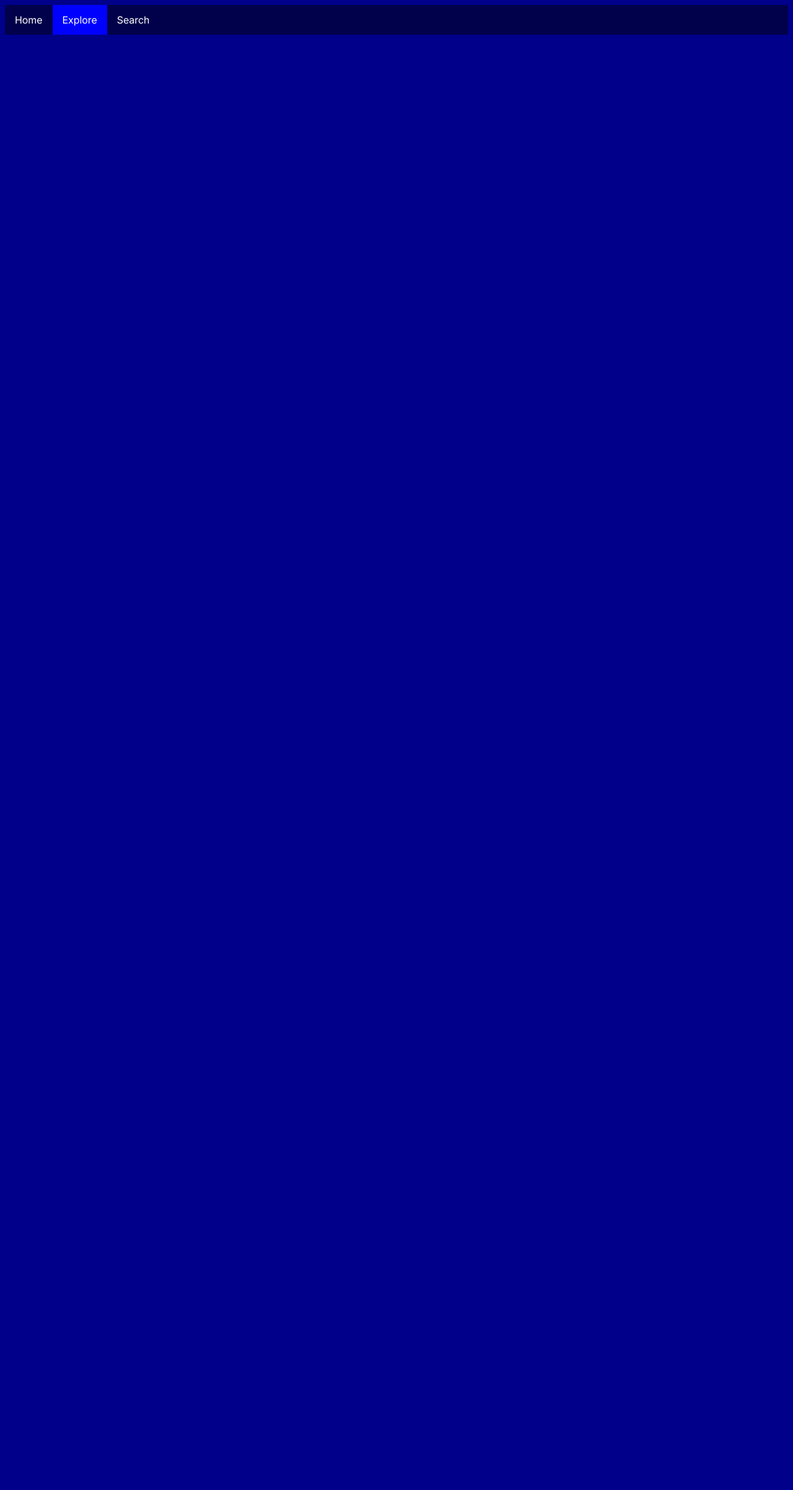
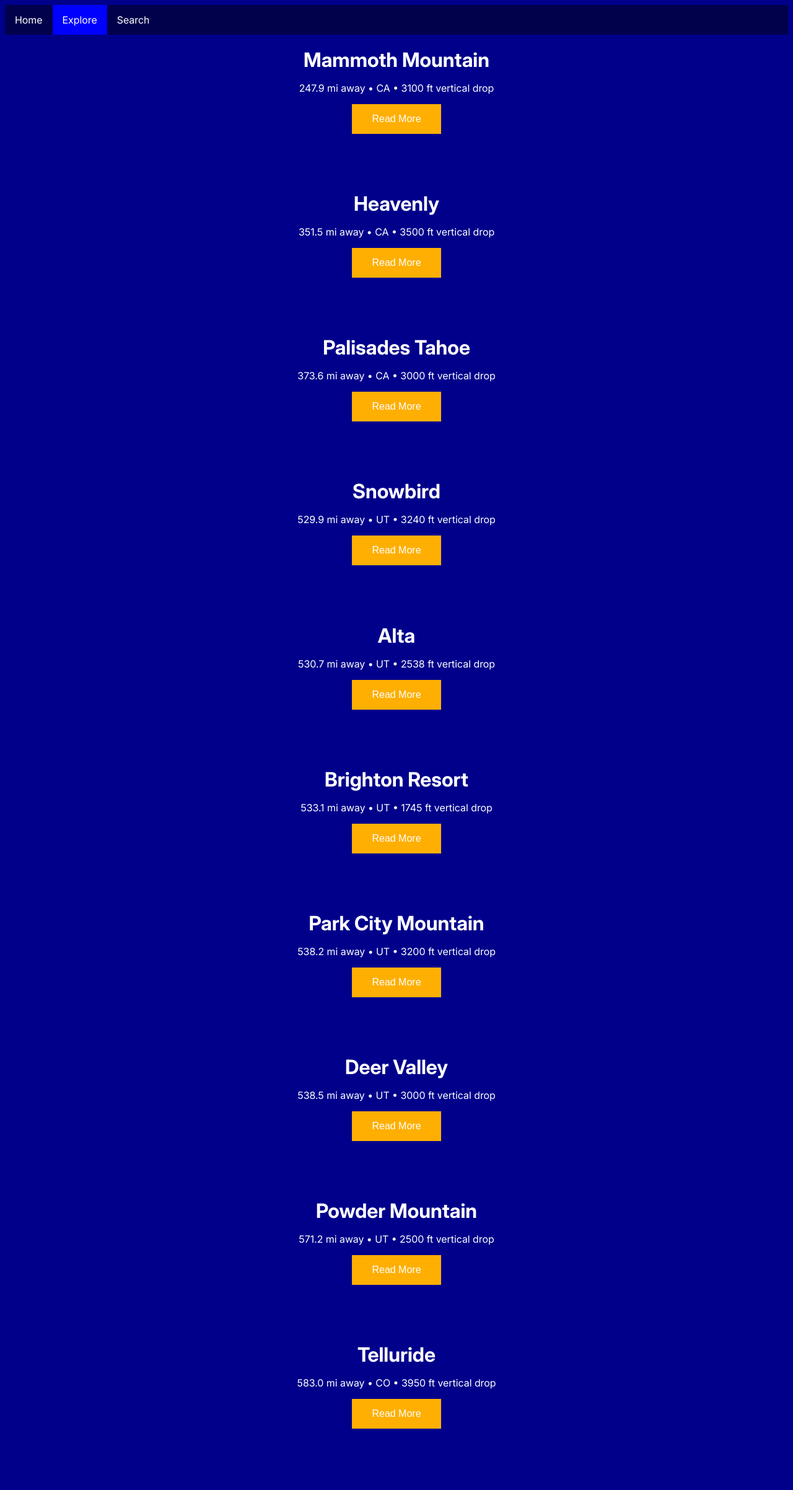
Before and after one commit to jinjen2004/PowDay, a Flask app: page /explore in a window 1280 px wide. Shown: the whole page at 62% size. Before the commit the page ends 56 px from the top, so only its background shows below. Run offline with Flask 3, Linux system fonts and the light colour scheme.

Commit message:
fixed flask loop issue in explore.html

```diff
--- a/app.py
+++ b/app.py
@@ -58,7 +58,7 @@ def explore():
         )
         collection.append([r.resort_name, desc])
 
-    return render_template("explore.html", collection=collection)
+    return render_template("explore.html", resortList=collection)
     # The images are referenced by the resort name and are in the static/img folder. Works for now but might not be the best system, storing the image path may be better.
 
 @app.route("/search", methods=["GET"])
--- a/templates/explore.html
+++ b/templates/explore.html
@@ -10,9 +10,10 @@
     </ul>
 
     <div class="resort-info">
-        {% for resort in resortList %}
-            <h1>{{ resort.resort_name }}</h1>
-            <a href="{{ url_for('resort', resort_name=resort.resort_name.replace(' ', '_')) }}">
+        {% for resort, desc in resortList %}
+            <h1>{{ resort }}</h1>
+            <p>{{ desc }}</p>
+            <a href="{{ url_for('resort', resort_name=resort.replace(' ', '_')) }}">
                 <button class="button">Read More</button>
             </a>
         {% endfor %}
```
